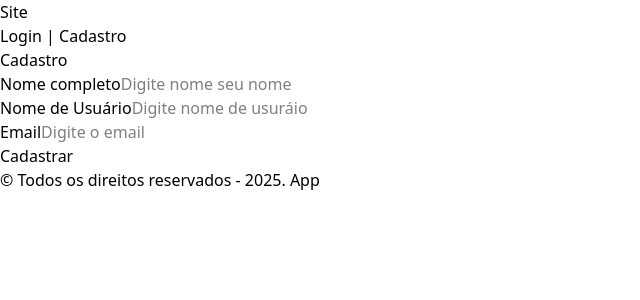
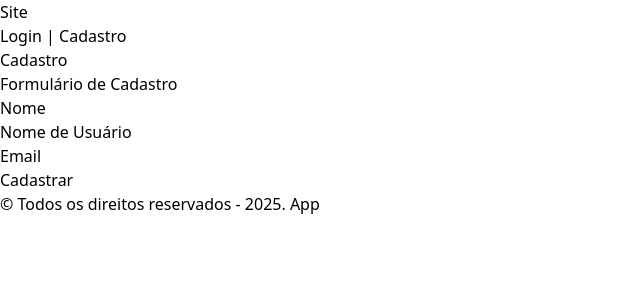
Before and after one commit to LucasRafa22/Login-Cadastro, a React (Vite) app in the folder access-control-cp/: page /cadastro in a window 1280 px wide. Shown: the top 300 px of the page, without its empty margins (0-640 px from the left). Built offline with nearby package versions, Linux system fonts and the light colour scheme.

Commit message:
feat: logica para cadastro cadastro adicionada, removendo listaCadastros

```diff
--- a/access-control-cp/db.json
+++ b/access-control-cp/db.json
@@ -1,8 +1,8 @@
 {
   "cadastros": [{
-    "nome": "João Ribeiro",
-    "nomeUsuario": "João123",
-    "email": "joao@gmail.com"
+    "nome": "",
+    "nomeUsuario": "",
+    "email": ""
   }
 
   ]
--- a/access-control-cp/src/data/listaCadastro.ts
+++ /dev/null
@@ -1,4 +0,0 @@
-import type { TipoCadastro } from "../types/tipoCadastro";
-
-export const listaCadastro: TipoCadastro[] = [
-];
--- a/access-control-cp/src/routes/Cadastro/index.tsx
+++ b/access-control-cp/src/routes/Cadastro/index.tsx
@@ -1,26 +1,118 @@
-export default function Cadastro(){
+import { useEffect } from "react";
+import { useForm } from "react-hook-form";
+import { useNavigate } from "react-router-dom";
+import type { TipoCadastro } from "../../types/tipoCadastro";
+
+const URL_API_CADASTROS = import.meta.env.VITE_API_URL_BASE_CADASTROS;
+
+export default function Cadastro() {
+
+    useEffect(() => {
+        document.title = "Cadastro";
+    }, []);
+
+    const navigate = useNavigate();
+
+    const { register, handleSubmit, formState: { errors } } = useForm<TipoCadastro>({
+        mode: "onBlur"
+    })
 
 
-    return(
+    const validateUnique = async (fieldName: keyof TipoCadastro, value: string) => {
+        if (!value) {
+            return true;
+        }
+
+        try {
+            const response = await fetch(`${URL_API_CADASTROS}?${fieldName}=${value}`);
+            const data = await response.json();
+
+
+            return data.length === 0 || `Este ${fieldName === 'nomeUsuario' ? 'nome de usuário' : 'email'} já está em uso.`;
+        } catch (error) {
+            console.error("Erro na validação de unicidade:", error);
+            return `Erro ao verificar ${fieldName === 'nomeUsuario' ? 'o nome de usuário' : 'o email'}. Tente novamente.`;
+        }
+    };
+
+
+    const onSubmit = async (data: TipoCadastro) => {
+        try {
+            const response = await fetch(URL_API_CADASTROS, {
+                method: "POST",
+                headers: {
+                    "Content-Type": "application/json"
+                },
+                body: JSON.stringify(data)
+            });
+
+            if (response.ok) {
+                alert("Cadastro realizado com sucesso!");
+                navigate("/");
+            } else {
+                alert("Erro ao cadastrar. Tente novamente.");
+            }
+        } catch (error) {
+            console.error("Erro na requisição:", error);
+            alert("Erro na comunicação com o servidor.");
+        }
+    };
+
+    return (
         <main>
             <h1>Cadastro</h1>
             <div>
-                <form>
+                <form onSubmit={handleSubmit(onSubmit)}>
+                    <h2>Formulário de Cadastro</h2>
+
                     <div>
-                        <label>Nome completo</label>
-                        <input type="text" placeholder="Digite nome seu nome" />
+                        <label htmlFor="nome">Nome</label>
+                        <input
+                            id="nome"
+                            type="text"
+                            {...register("nome", {required:'O nome é obrigatorio',
+                                minLength: { value: 3, message: "O nome deve ter no mínimo 3 caracteres" },
+                                maxLength: { value: 50, message: "O nome deve ter no maximo 50 caracteres" }})}
+                        />
+                        {errors.nome && <span>{errors.nome.message}</span>}
                     </div>
+
                     <div>
-                        <label>Nome de Usuário</label>
-                        <input type="text" placeholder="Digite nome de usuráio" />
+                        <label htmlFor="nomeUsuario">Nome de Usuário</label>
+                        <input
+                            id="nomeUsuario"
+                            type="text"
+
+                            {...register("nomeUsuario", {required:'O nome de usuário é obrigatorio',
+                                minLength: { value: 3, message: "O nome de usuário deve ter no mínimo 3 caracteres" },
+                                maxLength: { value: 200, message: "O nome de usuário deve ter no maximo 200 caracteres" },
+                                validate: async (value) => await validateUnique('nomeUsuario', value)
+                            })}
+                        />
+                        {errors.nomeUsuario && <span>{errors.nomeUsuario.message}</span>}
                     </div>
+
                     <div>
-                        <label>Email</label>
-                        <input type="email" placeholder="Digite o email" />
+                        <label htmlFor="email">Email</label>
+                        <input
+                            id="email"
+                            type="email"
+                            {...register("email", { required: "O email é obrigatório",
+                                minLength: { value: 3, message: "O email deve ter no mínimo 3 caracteres" },
+                                maxLength: { value: 200, message: "O email deve ter no maximo 200 caracteres" },
+                                validate: async (value) => await validateUnique('email', value)
+                            })}
+                        />
+                        {errors.email && <span>{errors.email.message}</span>}
                     </div>
-                    <button>Cadastrar</button>
+
+                    <div>
+                        <button type="submit">
+                            Cadastrar
+                        </button>
+                    </div>
                 </form>
             </div>
         </main>
-    )
+    );
 }
```
